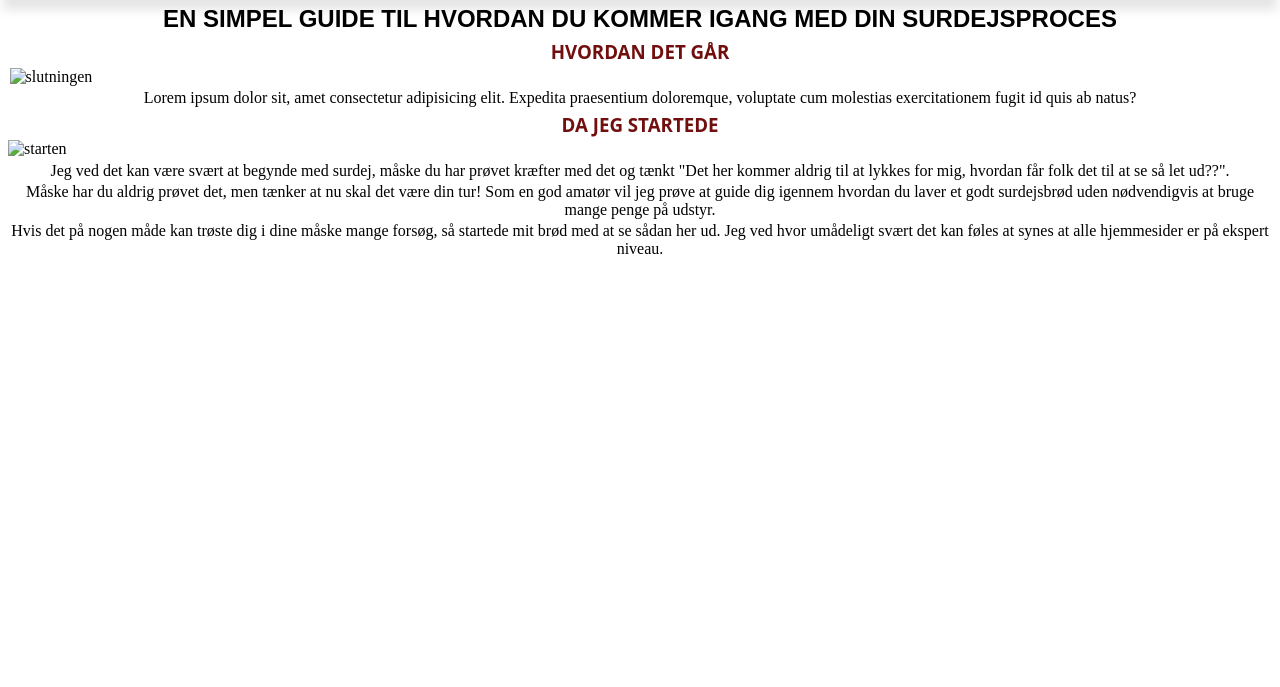
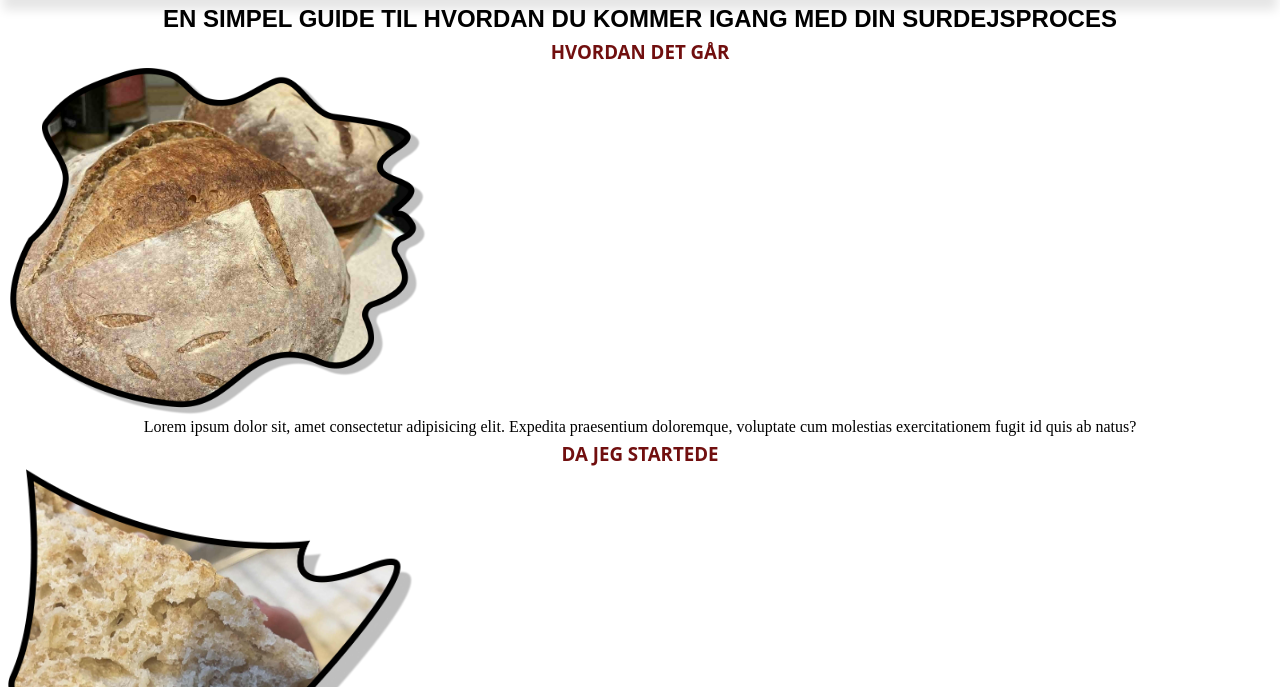
Before and after one commit to AgBejder/emnesite, a plain HTML site: page index.html in a window 1280 px wide. Shown: the part 113-800 px from the top of the page. Drawn offline with Linux system fonts and the light colour scheme; the site is published under a folder, as on GitHub Pages, so addresses that start at the root find nothing; a web font is replaced by a local one.

Commit message:
billedestier rettet

```diff
--- a/index.html
+++ b/index.html
@@ -47,7 +47,7 @@
         </h2>
         <section>
           <h3 class="bagel-fat-one-regular">HVORDAN DET GÅR</h3>
-          <img src="/images/brødformrigtig.png" alt="slutningen" />
+          <img src="images/brødformrigtig.png" alt="slutningen" />
           <p>
             Lorem ipsum dolor sit, amet consectetur adipisicing elit. Expedita
             praesentium doloremque, voluptate cum molestias exercitationem fugit
@@ -56,7 +56,7 @@
         </section>
 
         <h3 class="bagel-fat-one-regular">DA JEG STARTEDE</h3>
-        <img src="/images/brødformforkert.png" alt="starten" />
+        <img src="images/brødformforkert.png" alt="starten" />
         <p>
           Jeg ved det kan være svært at begynde med surdej, måske du har prøvet
           kræfter med det og tænkt "Det her kommer aldrig til at lykkes for mig,
```
Also changed, not shown: thisorthat.html (+1 -1 lines).
